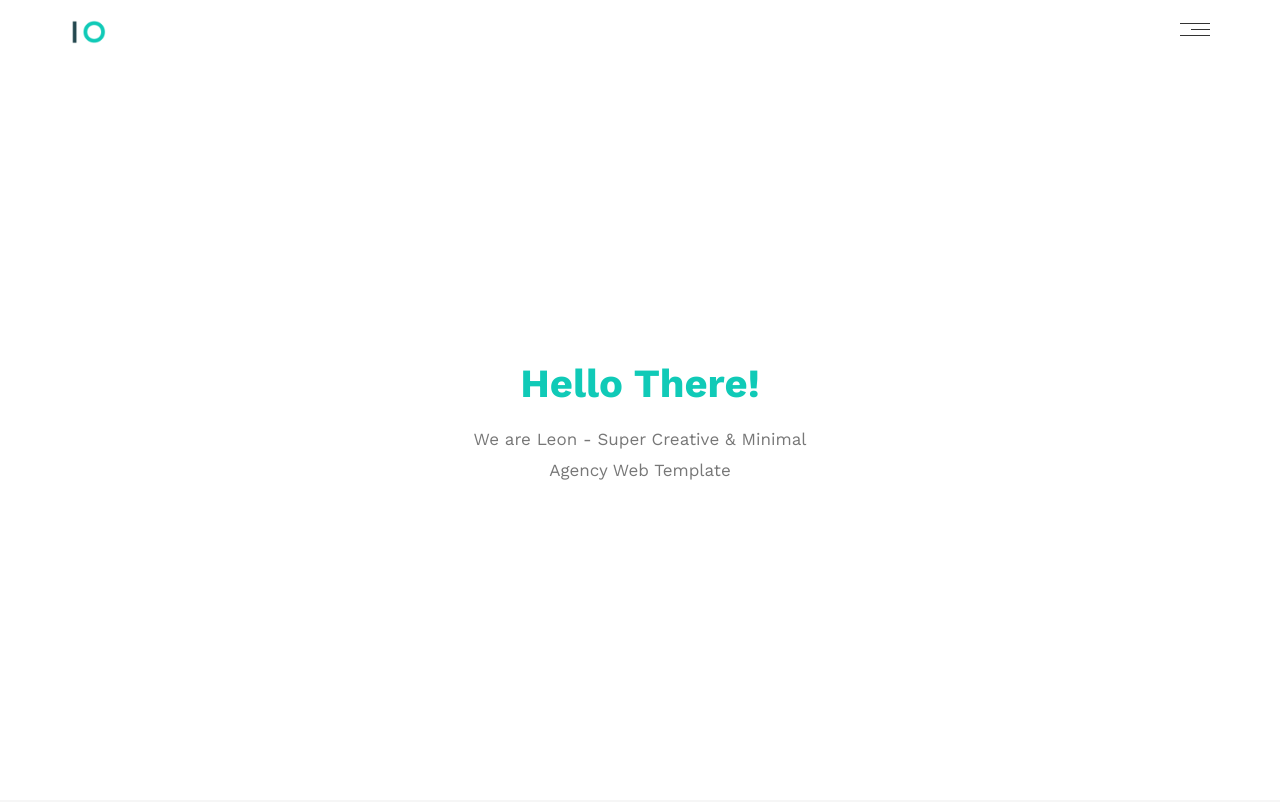
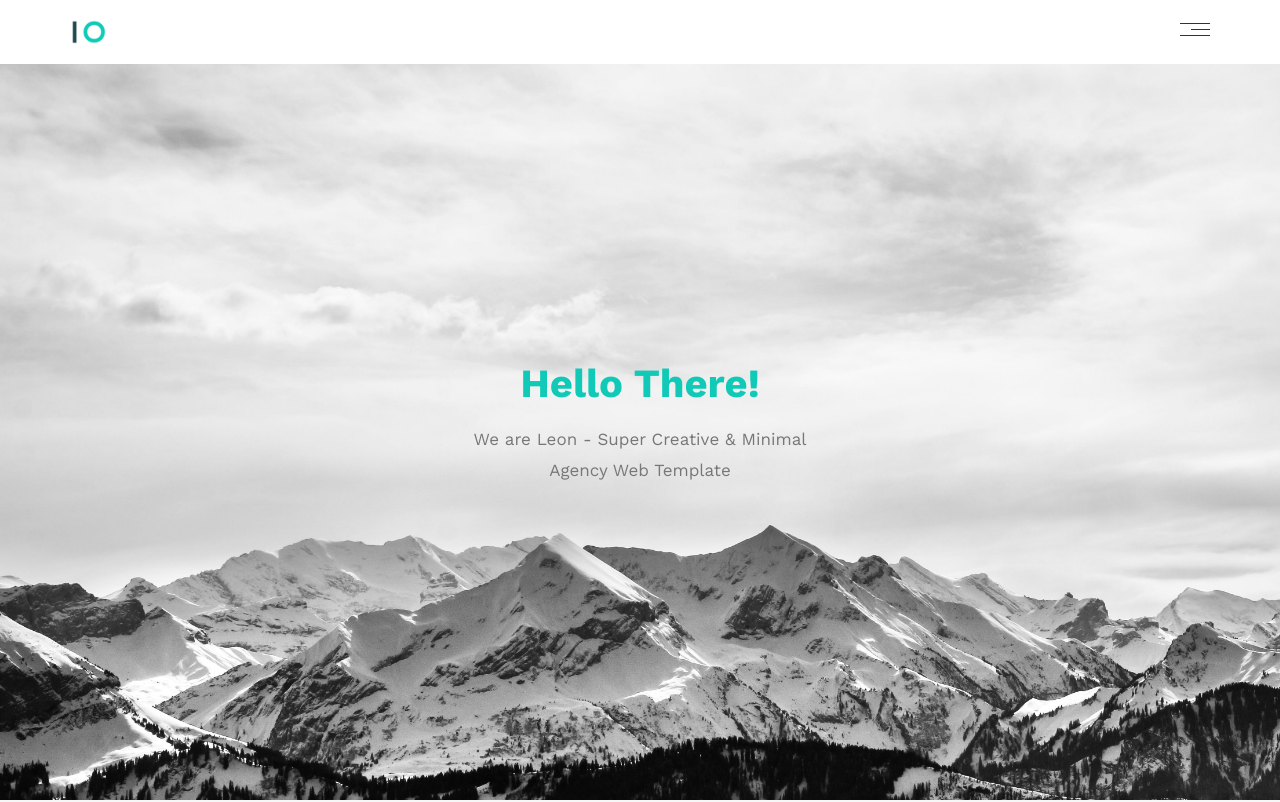
Before and after one commit to ManarMH02/first-html-css-design, a plain HTML site: page index.html in a window 1280 px wide. Shown: the top 802 px of the page. Drawn offline with nearby package versions, Linux system fonts and the light colour scheme.

Commit message:
Update master.css

```diff
--- a/css/master.css
+++ b/css/master.css
@@ -166,7 +166,7 @@ body {
 }
 
 .landing {
-    background-image: url(images/pexels-pixabay-355770.jpg);
+    background-image: url(../images/pexels-pixabay-355770.jpg);
     background-size: cover;
     height: calc(100vh - 64px);
     position: relative;
```
